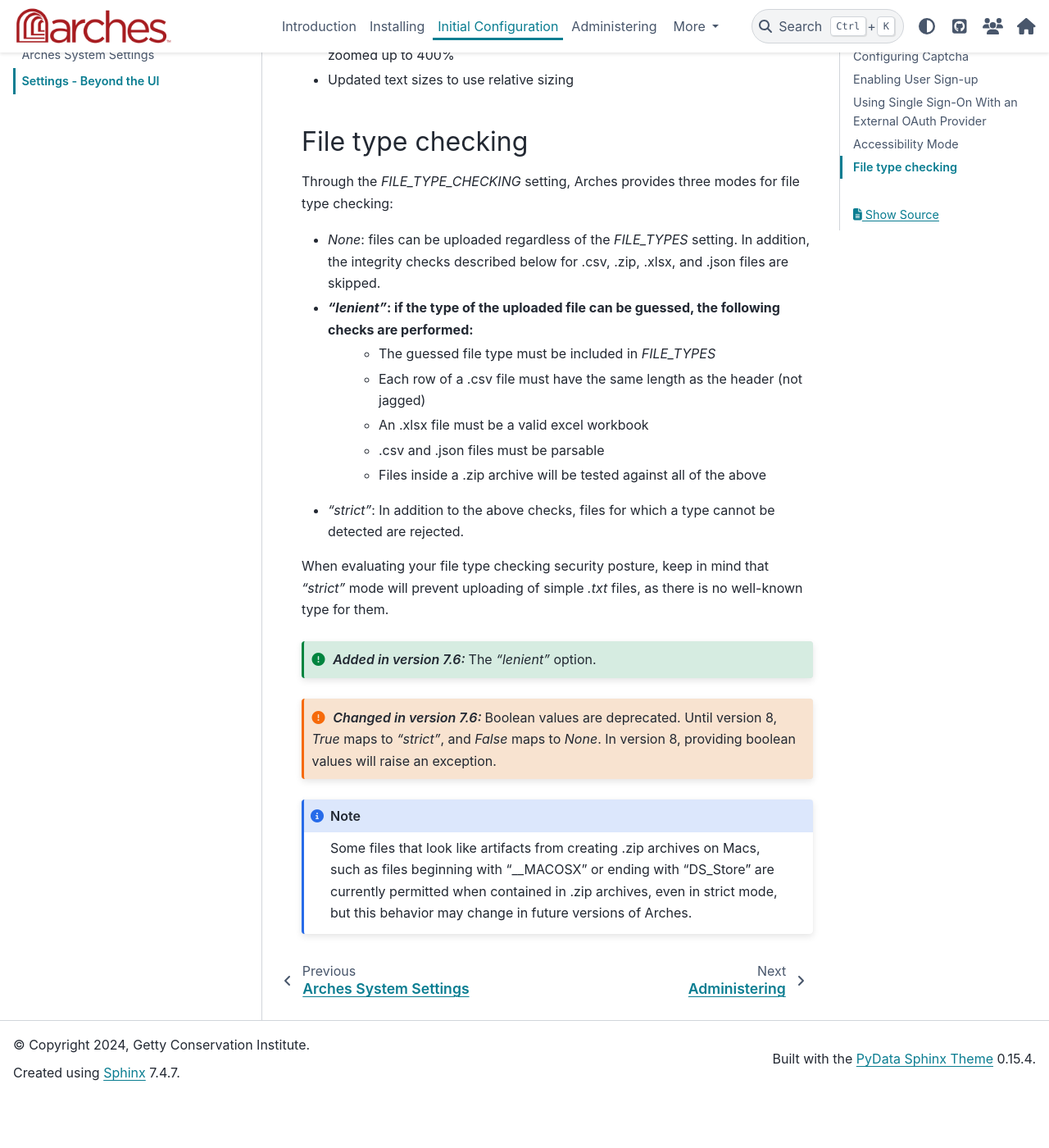
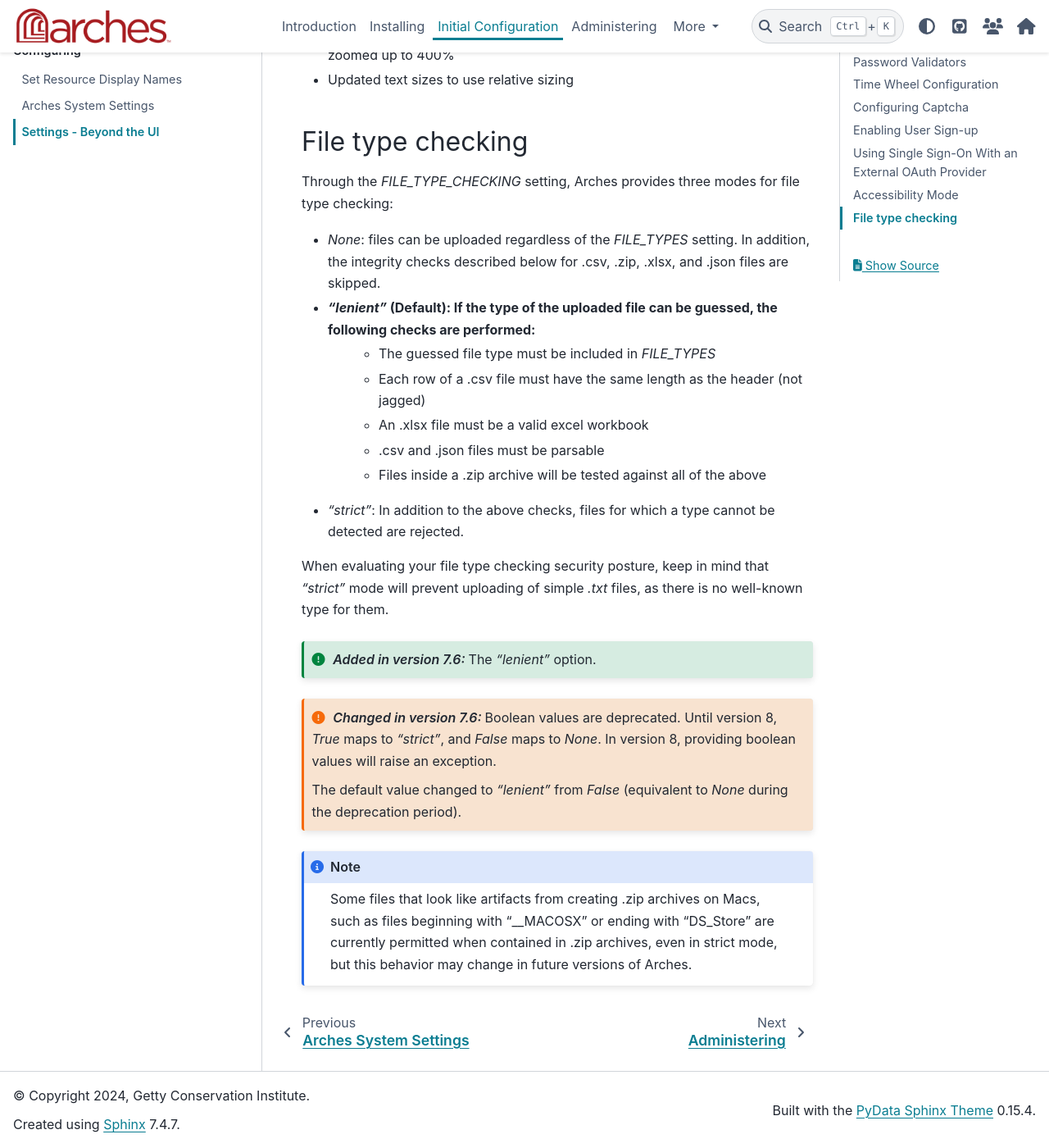
Before and after one commit to archesproject/arches-docs, a Sphinx documentation site: the page built from docs/configuring/settings-beyond-the-ui.rst, in a window 1280 px wide and 1400 px high, scrolled down 7242 px. Shown: the whole window at 82% size. Built offline with Sphinx 7.4.7 and the PyData theme 0.15.4, drawn with Linux system fonts in a browser that asks for light colours; before the commit the page ends 8580 px from its top, so only the background shows below that.

Commit message:
Mention default

```diff
--- a/docs/configuring/settings-beyond-the-ui.rst
+++ b/docs/configuring/settings-beyond-the-ui.rst
@@ -238,7 +238,7 @@
 Through the `FILE_TYPE_CHECKING` setting, Arches provides three modes for file type checking:
 
 - `None`: files can be uploaded regardless of the `FILE_TYPES` setting. In addition, the integrity checks described below for .csv, .zip, .xlsx, and .json files are skipped.
-- `"lenient"`: if the type of the uploaded file can be guessed, the following checks are performed:
+- `"lenient"` (Default): If the type of the uploaded file can be guessed, the following checks are performed:
     - The guessed file type must be included in `FILE_TYPES`
     - Each row of a .csv file must have the same length as the header (not jagged)
     - An .xlsx file must be a valid excel workbook
@@ -256,6 +256,9 @@
     and `False` maps to `None`. In version 8, providing boolean values will
     raise an exception.
 
+    The default value changed to `"lenient"` from `False` (equivalent to `None`
+    during the deprecation period).
+
 .. note::
     Some files that look like artifacts from creating .zip archives on Macs,
     such as files beginning with "__MACOSX" or ending with "DS_Store" are
```
